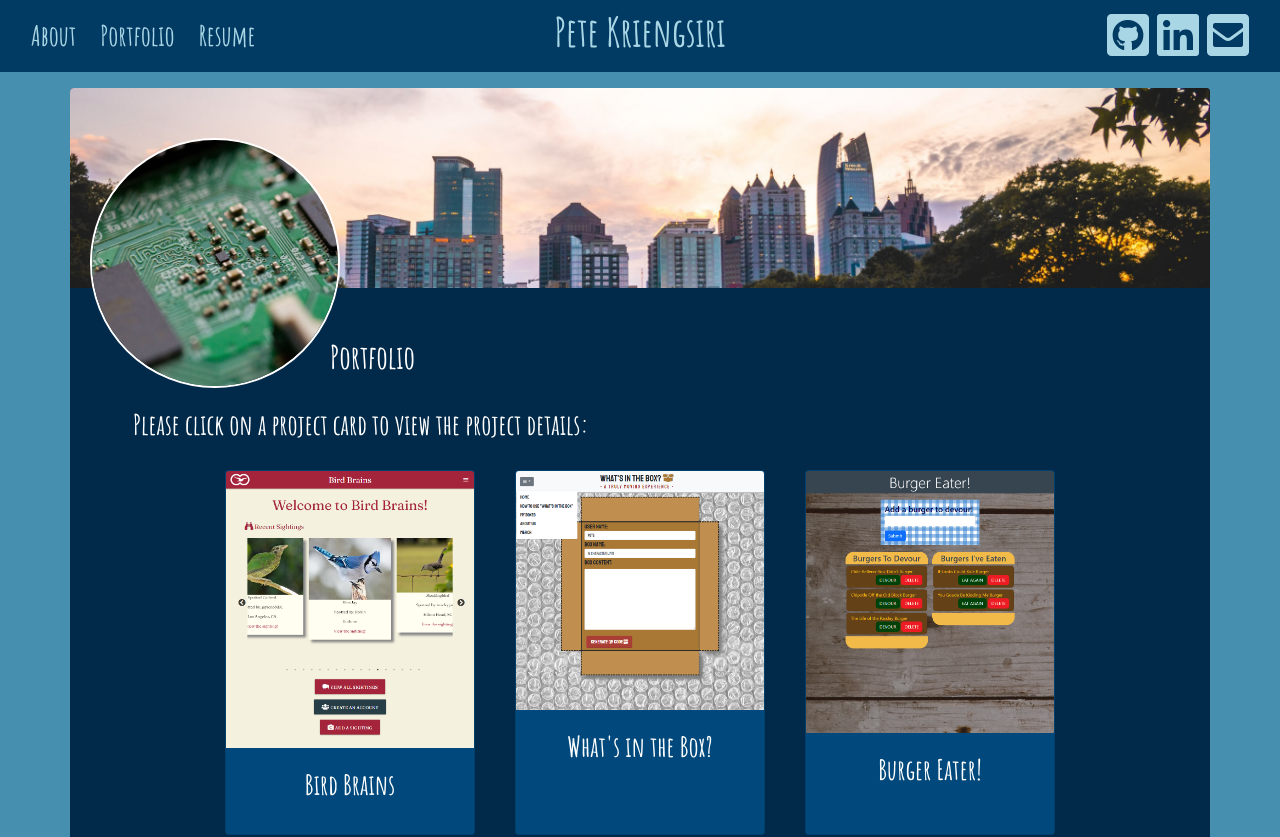
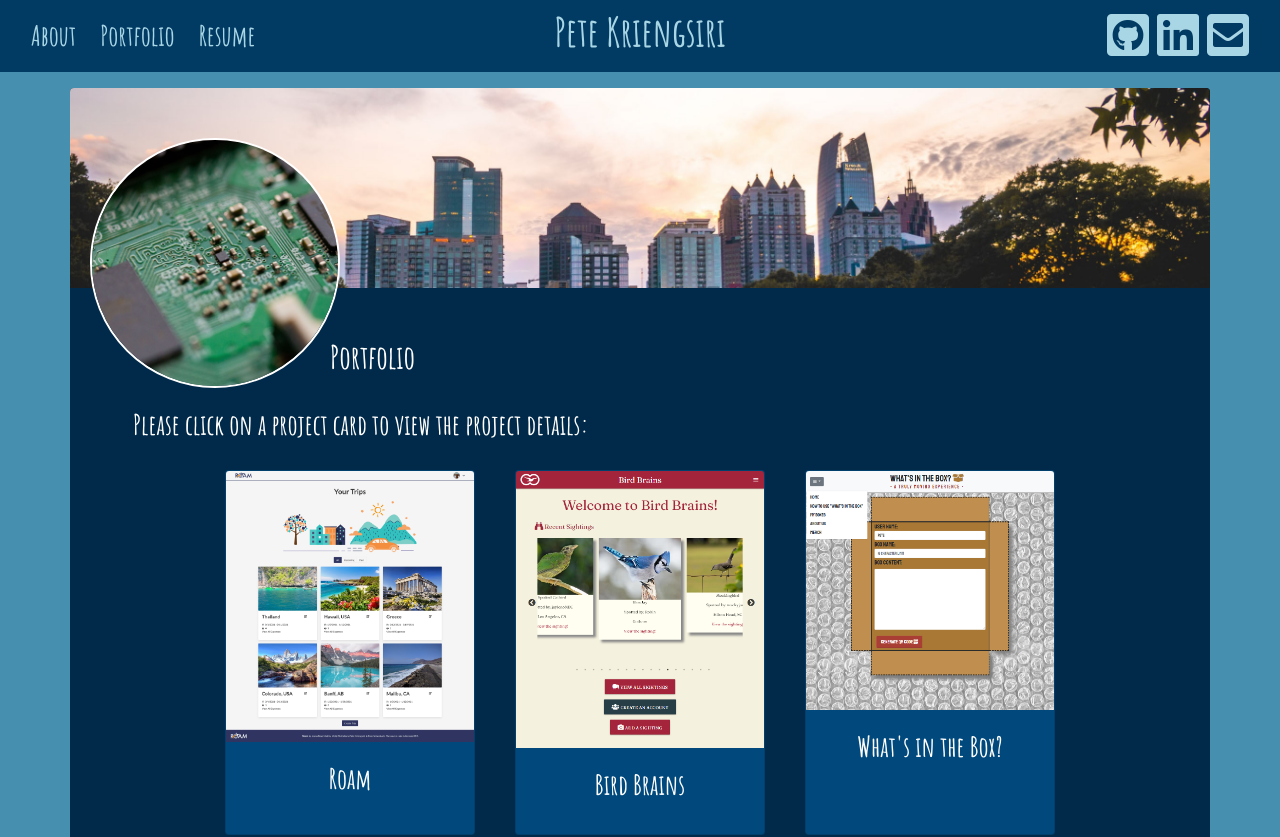
Before and after one commit to pkriengsiri/portfolio, a React (Create React App) app: page /portfolio in a window 1280 px wide. Shown: the top 837 px of the page. Built offline with nearby package versions, Linux system fonts and the light colour scheme.

Commit message:
Added project

```diff
--- a/src/containers/About/About.jsx
+++ b/src/containers/About/About.jsx
@@ -68,12 +68,12 @@ const About = () => {
           I have a B.S. in Industrial Engineering and an M.S. in Applied Systems
           Engineering—both from Georgia Tech. In my free time, I enjoy spending
           time with my wife (Julie) and two dogs (Wilbur and Penny), cooking,
-          and volunteering at the
+          and volunteering at the{'\u00A0'}
           <a
             href="https://secure.atlantahumane.org/site/Donation2?1400.donation=form1&df_id=1400&mfc_pref=T&s_src=basic&s_subsrc=mainnav"
             target="_blank"
           >
-            Atlanta Humane Society
+             Atlanta Humane Society
           </a>
           .
         </p>
--- a/src/containers/Portfolio/projects.js
+++ b/src/containers/Portfolio/projects.js
@@ -1,11 +1,22 @@
 const projects = [
+  {
+    name: "Roam",
+    description: "An application for facilitating group travel.  Allows for managing trips, shared expenses, and tasks.",
+    technologies:
+      "React, Bulma, Node Sass, moment.js, react-router-dom, Figma, CSS Animations, React-dates, Chart.js, jsonwebtoken, Express, Node.js, MongoDB, MongoDB Atlas, Mongoose, Axios, Cookie-parser,  Express File Upload, bcrypt, dotenv, Google Places API, Cloudinary",
+    repository: "https://github.com/pkriengsiri/roam",
+    deployed: "https://www.roam-together.com",
+    image: "roam.png",
+    imageAlt: "screenshot of Roam application",
+    gif: "",
+  },
   {
     name: "Bird Brains",
     description: "A gamified bird-watching application",
     technologies:
       "HTML, CSS, JavaScript, jQuery, Materialize, Font-Awesome, Slick, Cloudinary API, Node.js, Express, Express Handlebars, Sequelize, ES Lint, Moment",
     repository: "https://github.com/pkriengsiri/bird-brains",
-    deployed: "https://bird-brains.herokuapp.com/",
+    deployed: "https://www.bird-brains.com",
     image: "bird.png",
     imageAlt: "screenshot of Bird Brains application",
     gif: "",
```
Also changed, not shown: src/images/roam.png (added).
